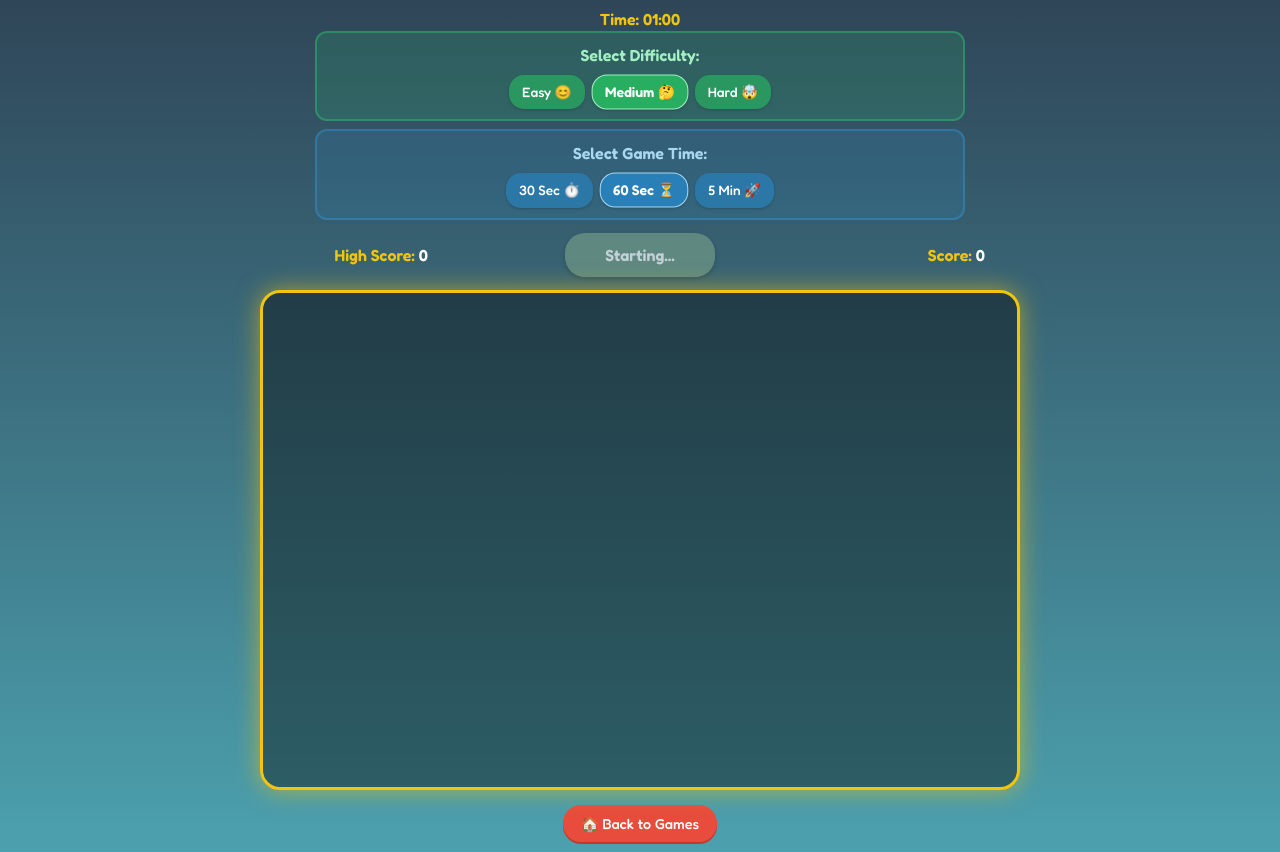
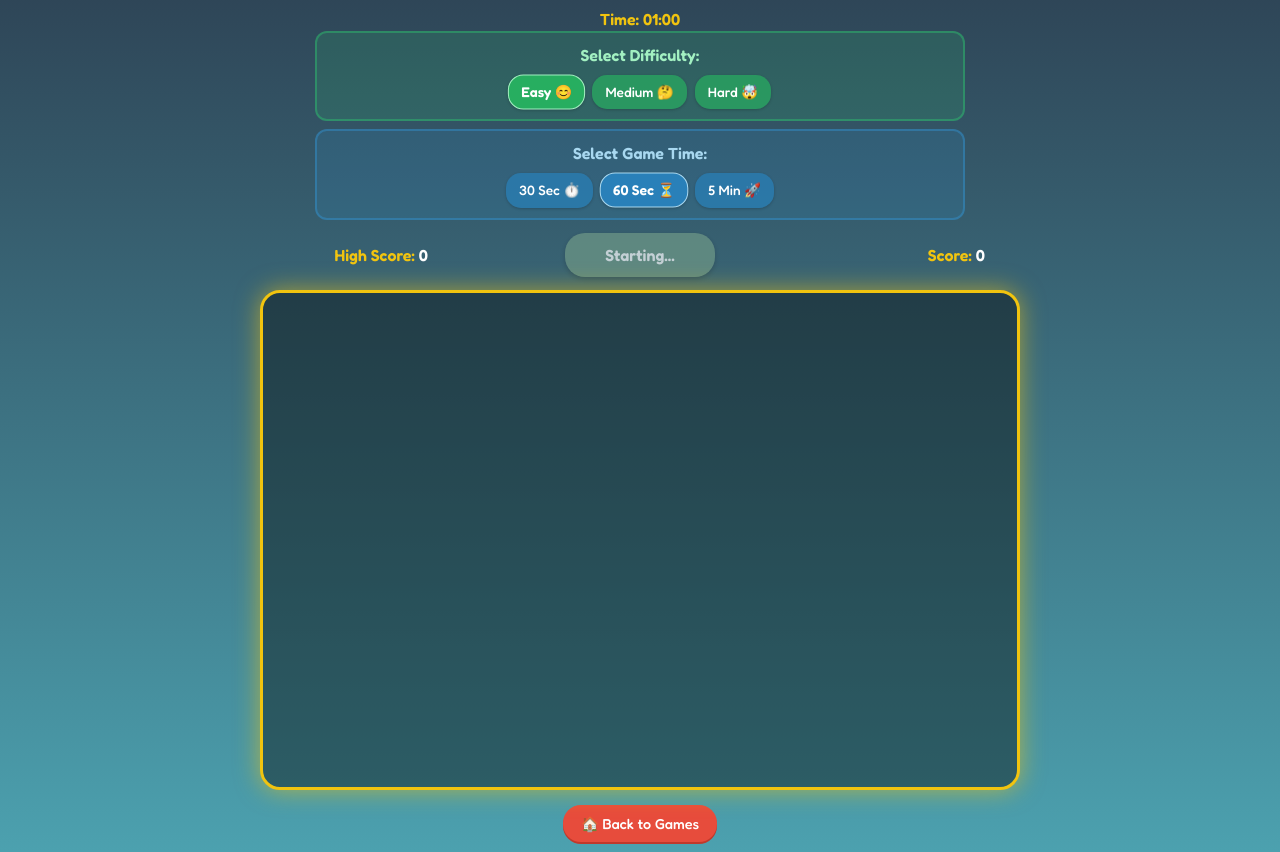
Before and after one commit to spidergroup/Kid-Games-V1, a plain HTML site: page star-catchers.html in a window 1280 px wide. Shown: the part 73-925 px from the top of the page. Drawn offline with nearby package versions, Linux system fonts and the light colour scheme.

Commit message:
Add fruit images and update game asset paths; modify readme and change default level in star catchers

```diff
--- a/star-catchers.html
+++ b/star-catchers.html
@@ -153,7 +153,7 @@
             medium: { name: 'Medium 🤔', fallSpeed: 2.5, creationRate: 1000 },
             hard:   { name: 'Hard 🤯', fallSpeed: 3.5, creationRate: 700 }
         };
-        let currentLevelKey = 'medium';
+        let currentLevelKey = 'easy';
 
         const GAME_TIMES = {
             s30: { name: '30 Sec ⏱️', duration: 30000 },
```
Also changed, not shown: memory-match.html (+2 -1 lines), memory-game-assets/fruits/apple.jpg (added), memory-game-assets/fruits/banana.jpg (added), memory-game-assets/fruits/grapes.jpg (added), memory-game-assets/fruits/kiwi.jpg (added), memory-game-assets/fruits/orange.jpg (added), memory-game-assets/fruits/pineapple.jpg (added), memory-game-assets/fruits/strawberry.jpg (added), memory-game-assets/fruits/watermelon.jpg (added), readme.txt.
